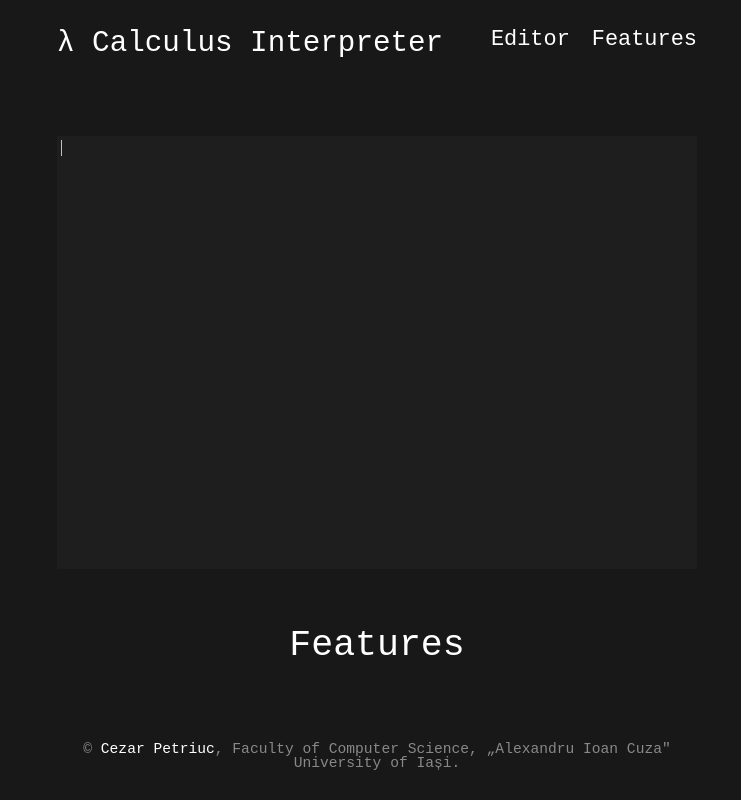
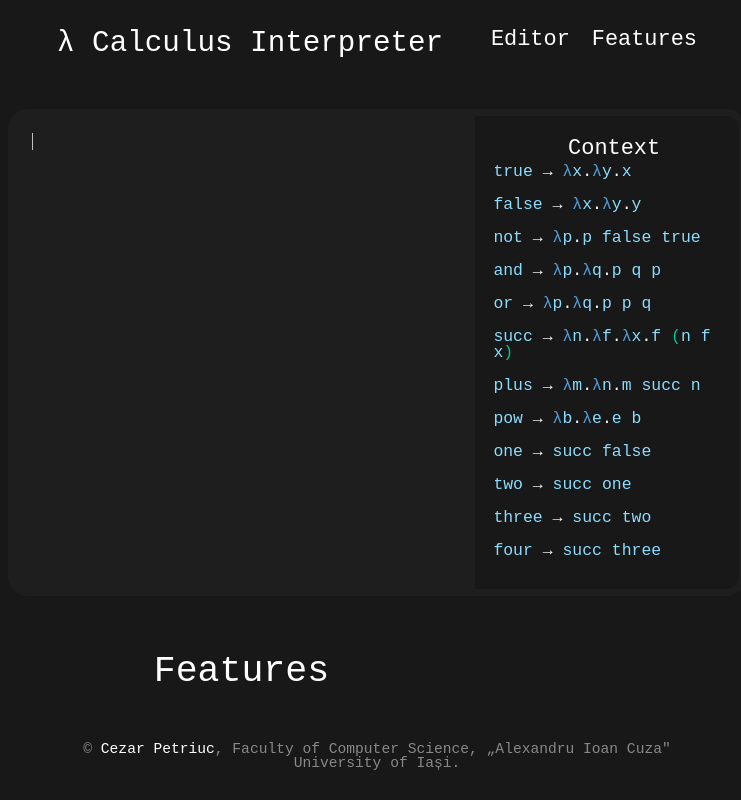
Before and after one commit to czrptr/learnlambda, a website built with webpack: page index.html in a window 1280 px wide. Shown: the whole page, without its empty margins (263-1004 px from the left). Built offline with nearby package versions, Linux system fonts and the light colour scheme.

Commit message:
added context to interface

```diff
--- a/css/codemirror.css
+++ b/css/codemirror.css
@@ -10,7 +10,7 @@
 	border-left: 1px solid var(--term-cursor-color);
 }
 
-div.CodeMirror-selected {
+.CodeMirror-selected {
 	background: var(--term-selected-color) !important;
 }
 
--- a/css/index.css
+++ b/css/index.css
@@ -1,11 +1,27 @@
 @import "./reset.css";
 @import "./vars.css";
 @import "./codemirror.css";
+
+::-webkit-scrollbar {
+    width: 0.5em !important;
+    scroll-behavior: smooth !important;
+}
+
+::-webkit-scrollbar-track {
+	background: transparent;
+}
+
+::-webkit-scrollbar-thumb {
+    background-color: darkgrey !important;
+    outline: 1px solid slategrey !important;
+    border-radius: 10px !important;
+}
 
 html {
 	color: white;
 	font-size: 1.125em;
 	font-family: monospace;
+	scrollbar-color: darkgrey transparent !important;
 }
 
 body {
@@ -13,13 +29,13 @@ body {
 	min-height: 100vh;
 	display: grid;
 	grid-template-areas:
-		"pad pad pad"
-		"pad edi pad"
-		"pad hst pad"
-		"pad abt pad"
-		"pad pad pad";
-	grid-template-columns: 1fr 2fr 1fr;
-	grid-template-rows: 1fr auto 3fr auto 1fr;
+		"pad pad pad pad"
+		"pad edi ctx pad"
+		"pad hst ctx pad"
+		"pad abt ctx pad"
+		"pad pad pad pad";
+	grid-template-columns: 1fr auto 1fr 1fr;
+	grid-template-rows: 1fr repeat(3, auto) 1fr;
 }
 
 a {
@@ -62,21 +78,57 @@ footer a {
 	color: white;
 }
 
+#editor, #history {
+	--radius: 20px;
+	border: var(--radius) solid var(--term-background-color);
+	border-radius: var(--radius);
+}
+
+#editor, #history {
+	width: calc(100vw / 3);
+}
+
 #editor {
 	grid-column: 2/3;
 	grid-row: 2/3;
-	max-width: calc(100vw / 2);
+	border-bottom: 0;
+	border-bottom-left-radius: 0;
+	border-bottom-right-radius: 0;
+	border-top-right-radius: 0;
 }
 
 #history {
-	background-color: gray;
 	grid-column: 2/3;
 	grid-row: 3/4;
-	max-width: calc(100vw / 2);
+	border-top-left-radius: 0;
+	border-top-right-radius: 0;
+	border-bottom-right-radius: 0;
 }
 
 #history .CodeMirror-cursor {
-	border-left: 0px;
+	border: 0px;
+}
+
+#context {
+	border: 0.5em solid var(--term-background-color);
+	border-radius: 20px;
+	border-left: 0;
+	background-color: var(--page-background-color);
+	grid-column: 3/4;
+	grid-row: 2/4;
+	border-top-left-radius: 0;
+	border-bottom-left-radius: 0;
+	padding-left: 1em;
+}
+
+#context h1 {
+	font-size: 1.5em;
+	text-align: center;
+	margin-top: 1em;
+}
+
+#context-content .CodeMirror {
+	background-color: var(--page-background-color);
 }
 
 #features {
--- a/index.html
+++ b/index.html
@@ -16,6 +16,10 @@
 	</header>
 	<div id="editor"></div>
 	<div id="history"></div>
+	<div id="context">
+		<h1>Context</h1>
+		<div id="context-content"></div>
+	</div>
 	<div id="features">
 		<h1>Features</h1>
 	</div>
--- a/src/index.ts
+++ b/src/index.ts
@@ -44,7 +44,18 @@ var history = CodeMirror(document.getElementById("history")!, {
 	readOnly: true,
 	mode: "untyped",
 });
-history.setSize(null, "100%");
+history.setSize(null, "50vh");
+
+var context = CodeMirror(document.getElementById("context-content")!, {
+	lineWrapping: true,
+	readOnly: true,
+	mode: "untyped",
+});
+context.setSize(null, document.getElementById("history")!.clientHeight);
+
+for (let [alias, expr] of ctx.aliases)
+	context.setValue(context.getValue() + `${alias} → ${expr}\n\n`);
+context.setValue(context.getValue().trimRight());
 
 function strip(str: string): string {
 	const accept = /[^λ.()_0-9a-zA-Z ]/g;
@@ -54,11 +65,7 @@ function strip(str: string): string {
 editor.on("beforeChange", (sender, change) => {
 	// console.log(change.text);
 
-	// backspace was pressed
-	// if (change.text.length == 1 && change.text[0] == "") {
-	// 	if (change.to.ch == 2)
-	// 		change.cancel();
-	// }
+	//TODO: trim whitespace at the end in history
 
 	// enter was pressed
 	if (change.text.length == 2 && change.text[0] == "" && change.text[1] == "") {
@@ -66,13 +73,15 @@ editor.on("beforeChange", (sender, change) => {
 		const expr = editor.getValue().trim();
 		try {
 			const result = ctx.evaluate(expr);
-			history.setValue(history.getValue() + "λ> " + result + "\n\n");
+
+			const hist = history.getValue().length != 0 ? history.getValue() + "\n\n" : "";
+			history.setValue(hist + "λ> " + result);
 			history.scrollIntoView(Pos(history.lineCount() - 1, 0));
 		} catch (e) {
 			if (e instanceof TokenizeError || e instanceof ParseError) {
 				const info = e.toPrint();
 				history.setValue(history.getValue() + "ε> " + expr + "\n   " + info[0] + "\n");
-				history.setValue(history.getValue() + info[1] + "\n\n")
+				history.setValue(history.getValue() + info[1])
 			}
 		}
 		editor.setValue("");
--- a/src/untyped.ts
+++ b/src/untyped.ts
@@ -329,15 +329,24 @@ function evaluate(expr: ASTNode): ASTNode {
 class ExecutionContext {
 
 	// TODO warn
-	private aliases: Map<string, ASTNode> = new Map();
+	private _aliases: Map<string, ASTNode> = new Map();
+
+	private unaliases: Map<string, string> = new Map();
+
+	public get aliases(): Array<[string, string]> {
+		let res: Array<[string, string]> = [];
+		for (const [alias, expr] of this.unaliases)
+			res.push([alias, expr]);
+		return res;
+	}
 
 	private isCircularDefined(ast: ASTNode, defs: Array<string> = []): boolean {
 		// const freeVars = free(ast);
 
 		// let ret = false;
 		// for (let freeVar of freeVars)
-		// 	if (this.aliases.has(freeVar))
-		// 		ret = ret && this.isCircularDefined(this.aliases.get(freeVar)!, [...defs, freeVar]);
+		// 	if (this._aliases.has(freeVar))
+		// 		ret = ret && this.isCircularDefined(this._aliases.get(freeVar)!, [...defs, freeVar]);
 		// return ret;
 		return false;
 	}
@@ -347,25 +356,27 @@ class ExecutionContext {
 		ast = parse(tokenize(this.forwardAlias(ast).toString()));
 		ast = parse(tokenize(evaluate(ast).toString()));
 
-		for (let [key, value] of this.aliases)
+		for (let [key, value] of this._aliases)
 			if(equals(ast, value))
 				throw "DUPLICATE!";
 
 		if (ast instanceof Identifier)
 			throw "IDENTIFIER!";
 
-		this.aliases.set(alias, ast);
+		this._aliases.set(alias, ast);
+		//TODO: keep identifiers but remove superfluous paranthesis
+		this.unaliases.set(alias, expr);
 	}
 
 	public removeAlias(alias: string): void {
-		this.aliases.delete(alias);
+		this._aliases.delete(alias);
 	}
 
 	// TODO fix collisions when substituting
 	// subst all bound with fresh then alias
 	private forAlsOnce(expr: ASTNode): ASTNode {
 		let ret = expr;
-		for (let [key, value] of this.aliases)
+		for (let [key, value] of this._aliases)
 			ret = subst(ret, key, value);
 		return ret;
 	}
@@ -378,14 +389,14 @@ class ExecutionContext {
 		return alias2;
 	}
 
-	// no identifiers (see aliases TODO)
+	// no identifiers (see _aliases TODO)
 	// test if implementation is good
 	private bakAlsOnce(expr: ASTNode): ASTNode {
-		for (let [key, value] of this.aliases)
+		for (let [key, value] of this._aliases)
 			if (equals(expr, value))
 				return new Identifier(key, 0);
 
-		for (let [key, value] of this.aliases) {
+		for (let [key, value] of this._aliases) {
 			if (expr instanceof Application)
 				return new Application(this.bakAlsOnce(expr.left), this.bakAlsOnce(expr.right));
 			if (expr instanceof Abstraction)
```
Also changed, not shown: dist/bundle.js.
